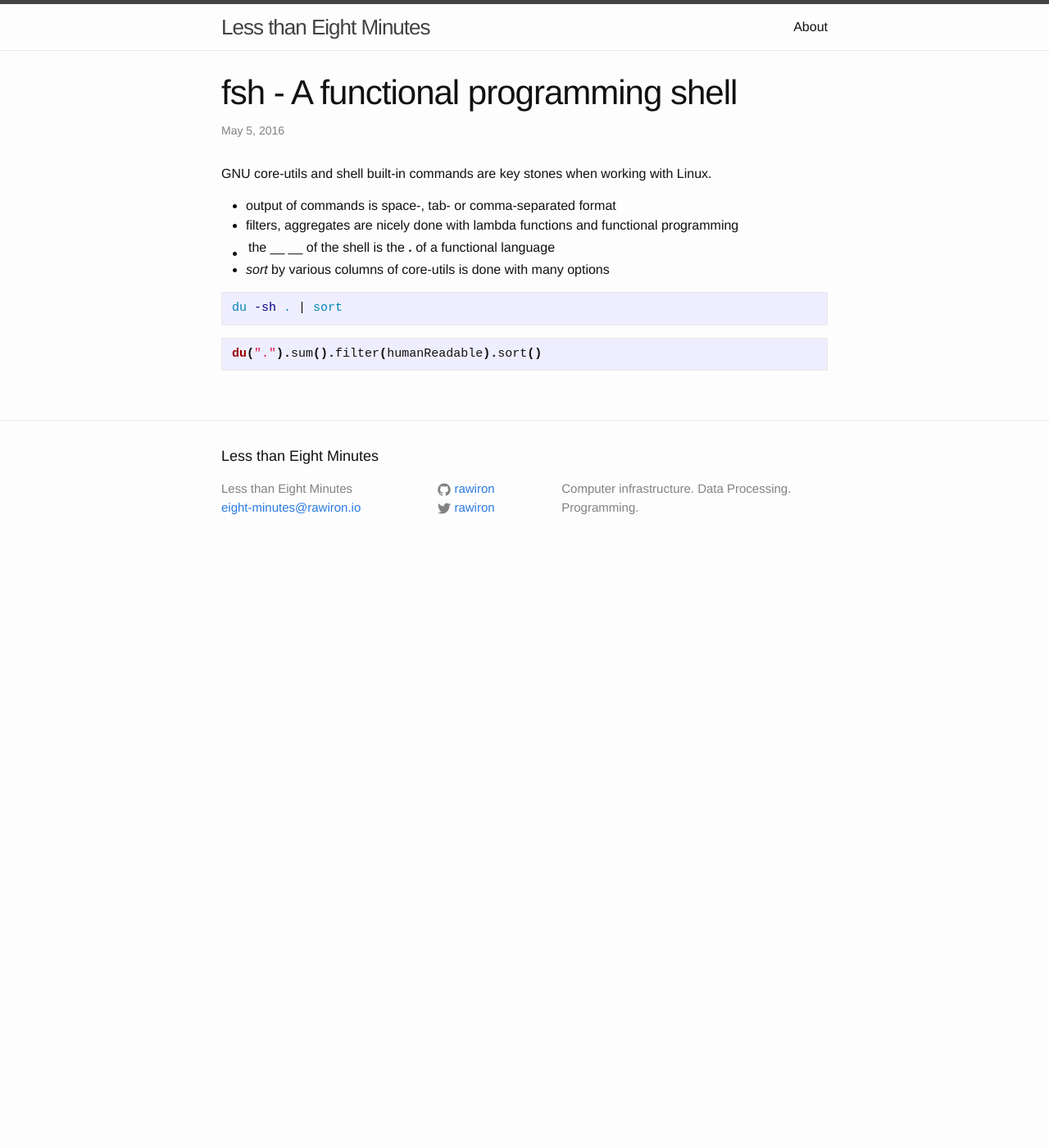
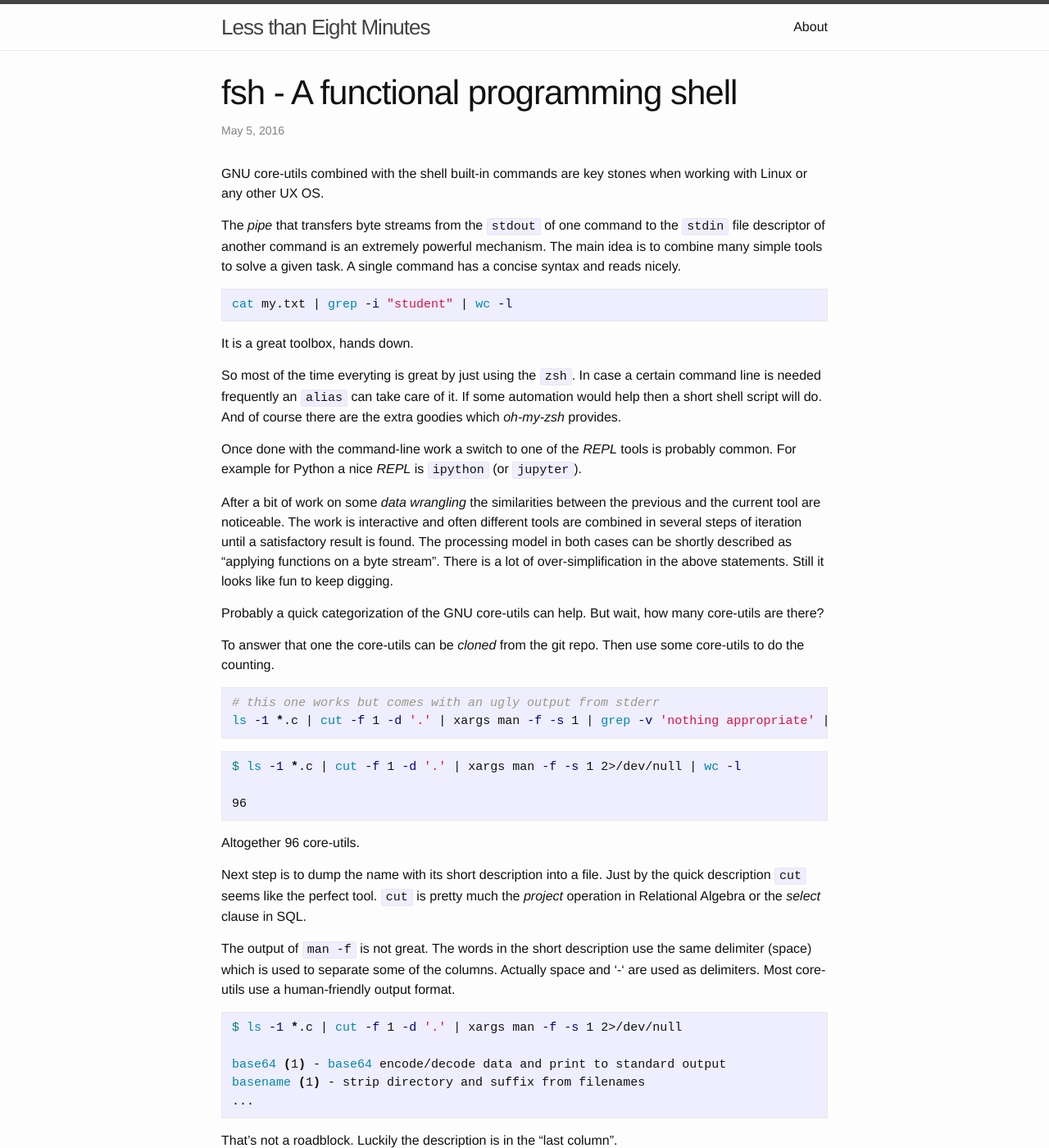
Before and after one commit to RawIron/jekyll-rawiron.github.io, a Jekyll site: the page built from _posts/2016-05-05-fsh-a-functional-programming-shell.markdown, in a window 1280 px wide and 1400 px high. Shown: the whole window at 82% size. Built offline with Jekyll 4.4.1, drawn with Linux system fonts in a browser that asks for light colours; some of the changed text lies outside the part shown.

Commit message:
close look at core-utils

````diff
--- a/_posts/2016-05-05-fsh-a-functional-programming-shell.markdown
+++ b/_posts/2016-05-05-fsh-a-functional-programming-shell.markdown
@@ -2,15 +2,115 @@
 layout: post
 title:  "fsh - A functional programming shell"
 date:   2016-05-05 13:12:03 +0200
-categories: os
+categories: os linux zsh
 ---
 
-GNU core-utils and shell built-in commands are key stones when working with Linux.
+GNU core-utils combined with the shell built-in commands are key stones when working with Linux or any other UX OS.
+
+The *pipe* that transfers byte streams from the `stdout` of one command to the `stdin` file descriptor of another command is an extremely powerful mechanism.
+The main idea is to combine many simple tools to solve a given task.
+A single command has a concise syntax and reads nicely.
+
+```bash
+cat my.txt | grep -i "student" | wc -l
+```
+
+It is a great toolbox, hands down.
+
+So most of the time everyting is great by just using the `zsh`.
+In case a certain command line is needed frequently an `alias` can take care of it.
+If some automation would help then a short shell script will do.
+And of course there are the extra goodies which *oh-my-zsh* provides.
+
+Once done with the command-line work a switch to one of the *REPL* tools is probably common.
+For example for Python a nice *REPL* is `ipython` (or `jupyter`).
+
+After a bit of work on some *data wrangling* the similarities between the previous and the current tool are noticeable.
+The work is interactive and often different tools are combined in several steps of iteration until a satisfactory result is found.
+The processing model in both cases can be shortly described as "applying functions on a byte stream".
+There is a lot of over-simplification in the above statements.
+Still it looks like fun to keep digging.
+
+
+Probably a quick categorization of the GNU core-utils can help.
+But wait, how many core-utils are there?
+
+To answer that one the core-utils can be *cloned* from the git repo.
+Then use some core-utils to do the counting.
+
+```bash
+# this one works but comes with an ugly output from stderr
+ls -1 *.c | cut -f 1 -d '.' | xargs man -f -s 1 | grep -v 'nothing appropriate' | wc -l
+```
+
+```bash
+$ ls -1 *.c | cut -f 1 -d '.' | xargs man -f -s 1 2>/dev/null | wc -l
+
+96
+```
+
+Altogether 96 core-utils.
+
+Next step is to dump the name with its short description into a file.
+Just by the quick description `cut` seems like the perfect tool.
+`cut` is pretty much the *project* operation in Relational Algebra or the *select* clause in SQL.
+
+The output of `man -f` is not great.
+The words in the short description use the same delimiter (space) which is used to separate some of the columns.
+Actually space and '-' are used as delimiters.
+Most core-utils use a human-friendly output format.
+
+```bash
+$ ls -1 *.c | cut -f 1 -d '.' | xargs man -f -s 1 2>/dev/null
+
+base64 (1) - base64 encode/decode data and print to standard output
+basename (1) - strip directory and suffix from filenames
+...
+```
+
+That's not a roadblock.
+Luckily the description is in the "last column".
+
+```bash
+$ ls -1 *.c | cut -f 1 -d '.' | xargs man -f -s 1 2>/dev/null | tr -s ' ' | cut -d ' ' -f 1,3,4-
+
+base64 - base64 encode/decode data and print to standard output
+basename - strip directory and suffix from filenames
+...
+```
+
+That's more like the output for the data-wranglers among the command-line users.
+
+Now back to the categorization of the core-utils.
+In the output file 3 columns got manually added.
+
+* pure or side-effect
+* type of data processing
+* type of node in processing pipeline
+
+The definitions of the data processing types are as follows:
+
+* filter - less rows as result
+* sort - same rows in different order
+* transform - same rows with different content
+* reduce - input rows get discarded; new and less rows as result
+* map - must be called with `xargs`
+* generate - it is a source
+* destroy - it is a sink
+
+The definitions of the node types:
+
+* source - does not read input (no *|* to the left)
+* sink - does not write output (no *|* to the right)
+* step - reads input and writes output
+
 
 * output of commands is space-, tab- or comma-separated format
 * filters, aggregates are nicely done with lambda functions and functional programming
 * the __|__ of the shell is the __.__ of a functional language
 * _sort_ by various columns of core-utils is done with many options
+* `awk` is the anonymous function or lambda
+* `xargs` is the map function
 
 ```bash
 du -sh . | sort
@@ -20,5 +120,13 @@ du -sh . | sort
 du(".").sum().filter(humanReadable).sort()
 ```
 
+```bash
+cat -n 2 my.txt | wc
+```
+
+```python
+cat("my.txt").n(2).end().pipe().wc.end()
+```
+
 [es-shell]: (https://stuff.mit.edu/afs/sipb/user/yandros/doc/es-usenix-winter93.html)
 [rc-shell]: (http://doc.cat-v.org/plan_9/4th_edition/papers/rc)
````
Also changed, not shown: _posts/core-utils.txt (added, +97 -0 lines).
